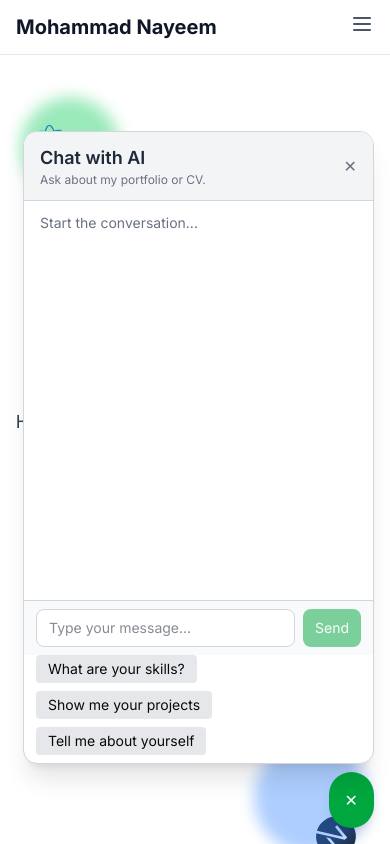
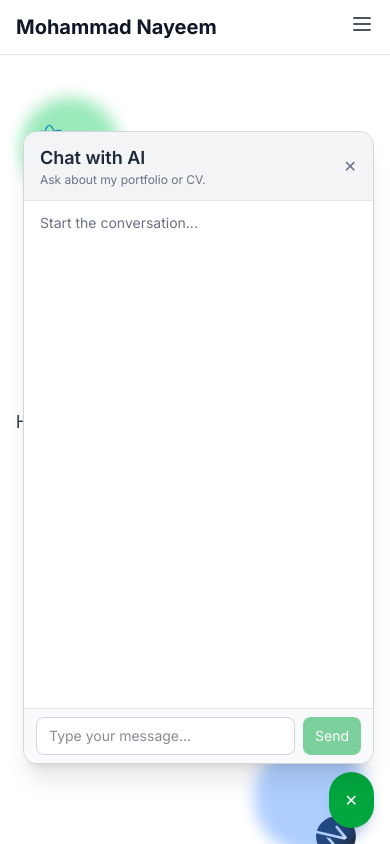
Before and after one commit to kazinayeem/my-portfolio, a Next.js app: page / in a window 390 px wide. Both pictures are taken after a click on the button "Open chat". Shown: the top 844 px of the page. Built offline with nearby package versions, Linux system fonts and the light colour scheme.

Commit message:
add analytics fix mobile keyboard

```diff
--- a/components/Chat.tsx
+++ b/components/Chat.tsx
@@ -11,19 +11,19 @@ export default function Chat() {
   const [input, setInput] = useState("");
   const [loading, setLoading] = useState(false);
   const [partialReply, setPartialReply] = useState("");
+  const [chatHeight, setChatHeight] = useState("75vh");
+
   const messagesEndRef = useRef<HTMLDivElement>(null);
+  const inputRef = useRef<HTMLInputElement>(null);
 
-  // Typing animation function for AI replies
+  // Typing animation
   const typeReply = async (fullText: string) => {
     setPartialReply("");
     for (let i = 0; i < fullText.length; i++) {
       setPartialReply((prev) => prev + fullText[i]);
-      await new Promise((r) => setTimeout(r, 15)); // 15ms delay per character
+      await new Promise((r) => setTimeout(r, 15));
     }
-    setMessages((prev) => [
-      ...prev,
-      { id: Date.now(), sender: "ai", text: fullText },
-    ]);
+    setMessages((prev) => [...prev, { id: Date.now(), sender: "ai", text: fullText }]);
     setPartialReply("");
   };
 
@@ -42,7 +42,20 @@ export default function Chat() {
     return () => window.removeEventListener("keydown", handleShortcut);
   }, []);
 
-  // Updated sendMessage with optional overrideMessage
+  // Fix: Adjust chat height on mobile when keyboard shows
+  useEffect(() => {
+    const updateHeight = () => {
+      const height = window.innerHeight;
+      if (height < 500) {
+        setChatHeight("50vh");
+      } else {
+        setChatHeight("75vh");
+      }
+    };
+    window.addEventListener("resize", updateHeight);
+    return () => window.removeEventListener("resize", updateHeight);
+  }, []);
+
   const sendMessage = async (overrideMessage?: string) => {
     const messageToSend = overrideMessage?.trim() || input.trim();
     if (!messageToSend) return;
@@ -55,7 +68,7 @@ export default function Chat() {
 
     setMessages((prev) => [...prev, userMessage]);
 
-    if (!overrideMessage) setInput(""); // Clear input only if user typed manually
+    if (!overrideMessage) setInput("");
 
     setLoading(true);
 
@@ -66,17 +79,14 @@ export default function Chat() {
         body: JSON.stringify({ message: messageToSend }),
       });
       const data = await res.json();
-
       const aiReply = data.reply || "Sorry, I don't have an answer.";
-
-      // Use typing animation for AI reply
       await typeReply(aiReply);
     } catch {
       setMessages((prev) => [
         ...prev,
         {
           id: Date.now() + 1,
-          sender: "ai" as const,
+          sender: "ai",
           text: "Error contacting AI.",
         },
       ]);
@@ -103,7 +113,7 @@ export default function Chat() {
         {open ? "✕" : "💬"}
       </button>
 
-      {/* Chat Panel with animation */}
+      {/* Chat Panel */}
       <AnimatePresence>
         {open && (
           <motion.div
@@ -111,10 +121,11 @@ export default function Chat() {
             animate={{ opacity: 1, y: 0, scale: 1 }}
             exit={{ opacity: 0, y: 50, scale: 0.95 }}
             transition={{ duration: 0.3 }}
-            className="fixed bottom-20 right-4 z-50 w-[90vw] max-w-md h-[75vh] rounded-xl shadow-xl border border-gray-300 dark:border-gray-700 bg-white dark:bg-gray-900 flex flex-col overflow-hidden"
+            className="fixed bottom-20 right-4 z-50 w-[90vw] max-w-md rounded-xl shadow-xl border border-gray-300 dark:border-gray-700 bg-white dark:bg-gray-900 flex flex-col overflow-hidden"
+            style={{ height: chatHeight }}
           >
             {/* Header */}
-            <div className="flex justify-between items-center px-4 py-3 border-b border-gray-300 dark:border-gray-700 bg-gray-100 dark:bg-gray-800">
+            <div className="flex justify-between items-center px-4 py-3 border-b bg-gray-100 dark:bg-gray-800">
               <div>
                 <h3 className="font-semibold text-lg text-gray-800 dark:text-white">
                   Chat with AI
@@ -126,7 +137,6 @@ export default function Chat() {
               <button
                 onClick={() => setOpen(false)}
                 className="text-gray-500 hover:text-red-600"
-                aria-label="Close chat"
               >
                 ✕
               </button>
@@ -157,11 +167,9 @@ export default function Chat() {
                   </div>
                 </div>
               ))}
-
-              {/* Partial reply while typing */}
               {loading && partialReply && (
                 <div className="flex justify-start">
-                  <div className="px-4 py-2 rounded-xl bg-gray-200 text-gray-900 dark:bg-gray-700 dark:text-white text-sm max-w-[75%]">
+                  <div className="px-4 py-2 rounded-xl bg-gray-200 dark:bg-gray-700 text-gray-900 dark:text-white text-sm max-w-[75%]">
                     {partialReply}
                     <motion.span
                       className="inline-block w-2 h-2 bg-current rounded-full ml-1"
@@ -175,51 +183,13 @@ export default function Chat() {
                   </div>
                 </div>
               )}
-
-              {/* Dots animation when loading but no partialReply (fallback) */}
-              {loading && !partialReply && (
-                <div className="flex justify-start">
-                  <div className="px-4 py-2 rounded-xl bg-gray-200 text-gray-900 dark:bg-gray-700 dark:text-white text-sm max-w-[75%] flex items-center space-x-1">
-                    <motion.span
-                      className="inline-block w-2 h-2 bg-current rounded-full"
-                      animate={{ opacity: [0.2, 1, 0.2] }}
-                      transition={{
-                        repeat: Infinity,
-                        duration: 1,
-                        ease: "easeInOut",
-                        delay: 0,
-                      }}
-                    />
-                    <motion.span
-                      className="inline-block w-2 h-2 bg-current rounded-full"
-                      animate={{ opacity: [0.2, 1, 0.2] }}
-                      transition={{
-                        repeat: Infinity,
-                        duration: 1,
-                        ease: "easeInOut",
-                        delay: 0.2,
-                      }}
-                    />
-                    <motion.span
-                      className="inline-block w-2 h-2 bg-current rounded-full"
-                      animate={{ opacity: [0.2, 1, 0.2] }}
-                      transition={{
-                        repeat: Infinity,
-                        duration: 1,
-                        ease: "easeInOut",
-                        delay: 0.4,
-                      }}
-                    />
-                  </div>
-                </div>
-              )}
-
               <div ref={messagesEndRef} />
             </div>
 
             {/* Input */}
-            <div className="border-t border-gray-300 dark:border-gray-700 bg-gray-50 dark:bg-gray-800 px-3 py-2 flex gap-2">
+            <div className="border-t px-3 py-2 bg-gray-50 dark:bg-gray-800 flex gap-2">
               <input
+                ref={inputRef}
                 type="text"
                 className="flex-1 px-3 py-2 rounded-md bg-white dark:bg-gray-900 text-sm text-gray-900 dark:text-white border border-gray-300 dark:border-gray-600 focus:outline-none focus:ring-2 focus:ring-green-500"
                 placeholder="Type your message..."
@@ -236,26 +206,6 @@ export default function Chat() {
                 Send
               </button>
             </div>
-
-            {/* Quick Prompt Buttons */}
-            <div className="flex gap-2 flex-wrap mb-2 px-3">
-              {[
-                "What are your skills?",
-                "Show me your projects",
-                "Tell me about yourself",
-              ].map((q) => (
-                <button
-                  key={q}
-                  onClick={() => {
-                    setInput(q);
-                    sendMessage(q);
-                  }}
-                  className="px-3 py-1 bg-gray-200 text-sm rounded hover:bg-gray-300"
-                >
-                  {q}
-                </button>
-              ))}
-            </div>
           </motion.div>
         )}
       </AnimatePresence>
```
